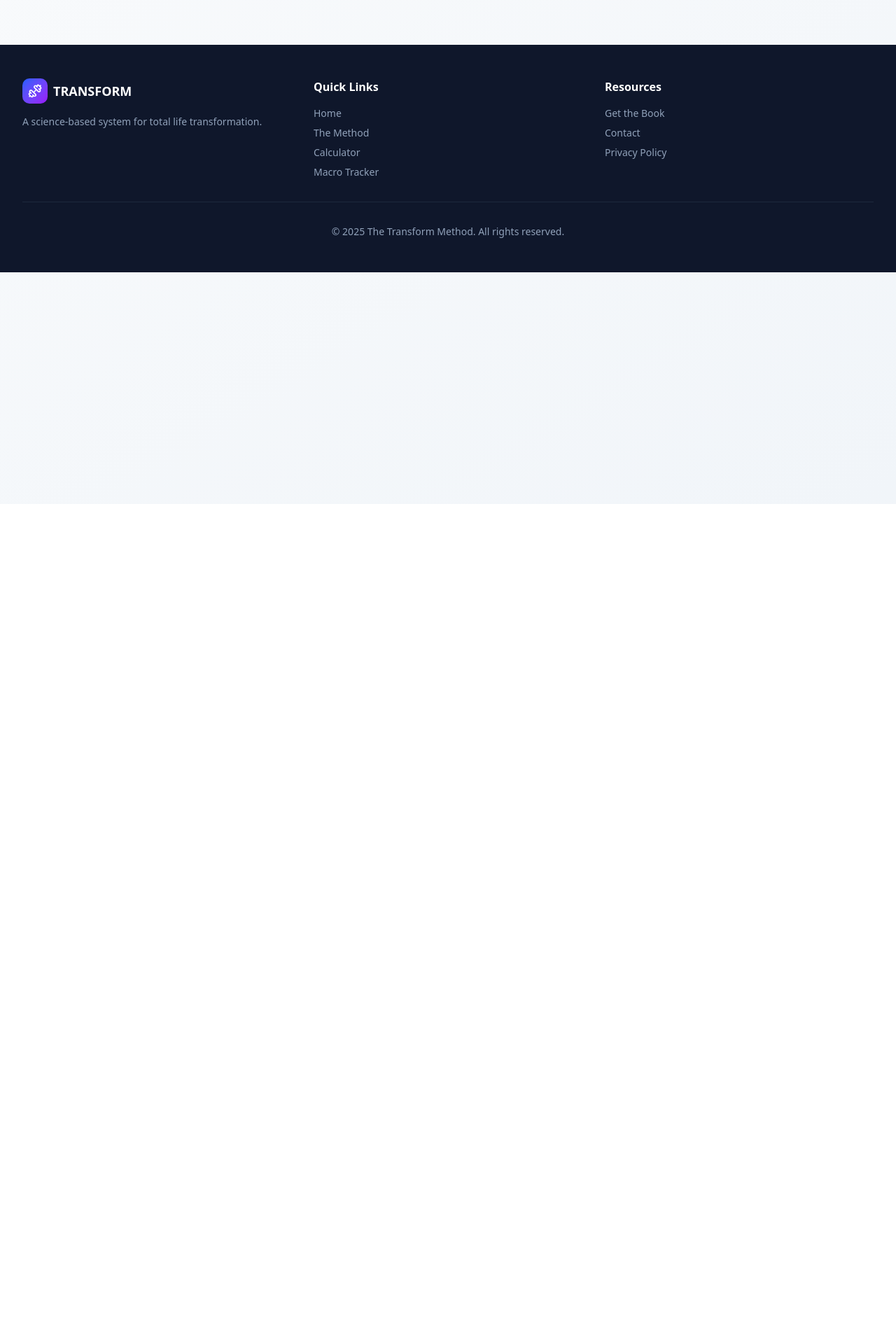
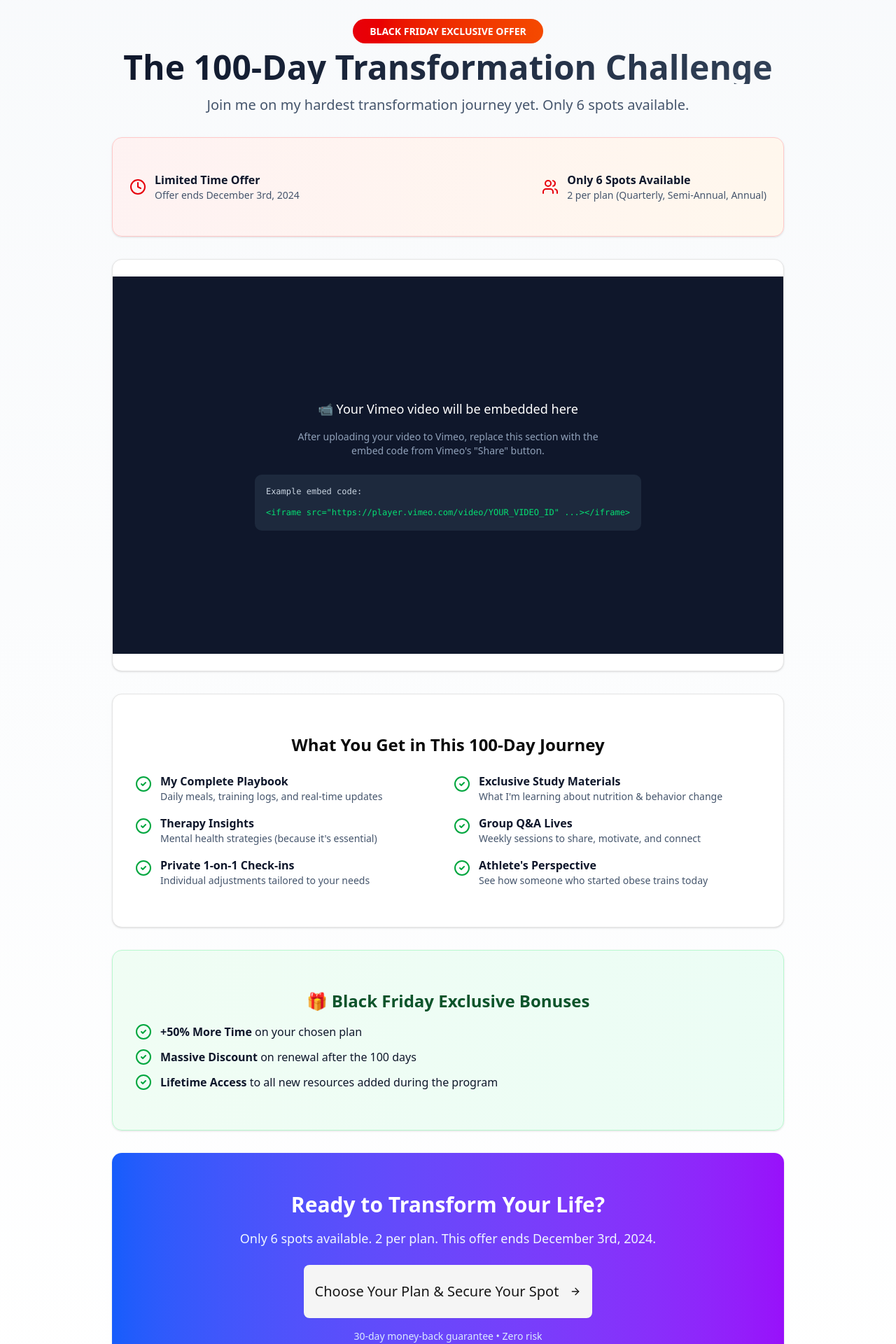
Before and after one commit to AdrianoDRJB/Transform-method, a React (Vite) app: page /offer in a window 1280 px wide. Shown: the part 80-2000 px from the top of the page at 70% size. Before the commit the page ends 800 px from the top, so only its background shows below. Built offline with nearby package versions, Linux system fonts and the light colour scheme.

Commit message:
Add Black Friday Offer page with VSL placeholder and strong CTAs

```diff
--- a/src/App.jsx
+++ b/src/App.jsx
@@ -9,6 +9,7 @@ import CalorieCalculator from './components/CalorieCalculator'
 import EbooksPage from './components/EbooksPage'
 import PlansPage from './components/PlansPage'
 import SuccessPage from './components/SuccessPage'
+import BlackFridayOffer from './components/BlackFridayOffer'
 import './App.css'
 
 function App() {
@@ -123,6 +124,7 @@ function App() {
           <Route path="/ebooks" element={<EbooksPage />} />
           <Route path="/plans" element={<PlansPage />} />
           <Route path="/success" element={<SuccessPage />} />
+          <Route path="/offer" element={<BlackFridayOffer />} />
         </Routes>
 
         {/* Footer */}
--- /dev/null
+++ b/src/components/BlackFridayOffer.jsx
@@ -0,0 +1,181 @@
+import { useState } from 'react'
+import { Link } from 'react-router-dom'
+import { Button } from '@/components/ui/button.jsx'
+import { Card, CardContent } from '@/components/ui/card.jsx'
+import { CheckCircle2, Clock, Users, ArrowRight } from 'lucide-react'
+
+function BlackFridayOffer() {
+  return (
+    <div className="min-h-screen bg-gradient-to-b from-slate-50 to-white dark:from-slate-900 dark:to-slate-800">
+      <div className="max-w-5xl mx-auto px-4 sm:px-6 lg:px-8 py-12">
+
+        {/* Header */}
+        <div className="text-center mb-8">
+          <div className="inline-block mb-4">
+            <span className="bg-gradient-to-r from-red-600 to-orange-600 text-white px-6 py-2 rounded-full text-sm font-bold animate-pulse">
+              BLACK FRIDAY EXCLUSIVE OFFER
+            </span>
+          </div>
+          <h1 className="text-4xl md:text-5xl font-bold mb-4 bg-gradient-to-r from-slate-900 to-slate-700 dark:from-white dark:to-slate-300 bg-clip-text text-transparent">
+            The 100-Day Transformation Challenge
+          </h1>
+          <p className="text-xl text-slate-600 dark:text-slate-400 max-w-3xl mx-auto">
+            Join me on my hardest transformation journey yet. Only 6 spots available.
+          </p>
+        </div>
+
+        {/* Urgency Bar */}
+        <Card className="bg-gradient-to-r from-red-50 to-orange-50 dark:from-red-900/20 dark:to-orange-900/20 border-red-200 dark:border-red-800 mb-8">
+          <CardContent className="p-6">
+            <div className="flex flex-col md:flex-row items-center justify-between gap-4">
+              <div className="flex items-center gap-3">
+                <Clock className="h-6 w-6 text-red-600" />
+                <div>
+                  <p className="font-bold text-slate-900 dark:text-white">Limited Time Offer</p>
+                  <p className="text-sm text-slate-600 dark:text-slate-400">Offer ends December 3rd, 2024</p>
+                </div>
+              </div>
+              <div className="flex items-center gap-3">
+                <Users className="h-6 w-6 text-red-600" />
+                <div>
+                  <p className="font-bold text-slate-900 dark:text-white">Only 6 Spots Available</p>
+                  <p className="text-sm text-slate-600 dark:text-slate-400">2 per plan (Quarterly, Semi-Annual, Annual)</p>
+                </div>
+              </div>
+            </div>
+          </CardContent>
+        </Card>
+
+        {/* Video Section */}
+        <Card className="mb-8 overflow-hidden">
+          <CardContent className="p-0">
+            {/* Placeholder for Vimeo Video */}
+            <div className="relative bg-slate-900 aspect-video flex items-center justify-center">
+              <div className="text-center p-8">
+                <p className="text-white text-lg mb-4">
+                  📹 Your Vimeo video will be embedded here
+                </p>
+                <p className="text-slate-400 text-sm max-w-md mx-auto">
+                  After uploading your video to Vimeo, replace this section with the embed code from Vimeo's "Share" button.
+                </p>
+                <div className="mt-6 p-4 bg-slate-800 rounded-lg text-left max-w-xl mx-auto">
+                  <p className="text-xs text-slate-300 font-mono mb-2">Example embed code:</p>
+                  <code className="text-xs text-green-400">
+                    &lt;iframe src="https://player.vimeo.com/video/YOUR_VIDEO_ID" ...&gt;&lt;/iframe&gt;
+                  </code>
+                </div>
+              </div>
+            </div>
+          </CardContent>
+        </Card>
+
+        {/* What You Get Section */}
+        <Card className="mb-8">
+          <CardContent className="p-8">
+            <h2 className="text-2xl font-bold mb-6 text-center">What You Get in This 100-Day Journey</h2>
+            <div className="grid grid-cols-1 md:grid-cols-2 gap-4">
+              <div className="flex items-start gap-3">
+                <CheckCircle2 className="h-6 w-6 text-green-600 flex-shrink-0 mt-1" />
+                <div>
+                  <p className="font-semibold text-slate-900 dark:text-white">My Complete Playbook</p>
+                  <p className="text-sm text-slate-600 dark:text-slate-400">Daily meals, training logs, and real-time updates</p>
+                </div>
+              </div>
+              <div className="flex items-start gap-3">
+                <CheckCircle2 className="h-6 w-6 text-green-600 flex-shrink-0 mt-1" />
+                <div>
+                  <p className="font-semibold text-slate-900 dark:text-white">Exclusive Study Materials</p>
+                  <p className="text-sm text-slate-600 dark:text-slate-400">What I'm learning about nutrition & behavior change</p>
+                </div>
+              </div>
+              <div className="flex items-start gap-3">
+                <CheckCircle2 className="h-6 w-6 text-green-600 flex-shrink-0 mt-1" />
+                <div>
+                  <p className="font-semibold text-slate-900 dark:text-white">Therapy Insights</p>
+                  <p className="text-sm text-slate-600 dark:text-slate-400">Mental health strategies (because it's essential)</p>
+                </div>
+              </div>
+              <div className="flex items-start gap-3">
+                <CheckCircle2 className="h-6 w-6 text-green-600 flex-shrink-0 mt-1" />
+                <div>
+                  <p className="font-semibold text-slate-900 dark:text-white">Group Q&A Lives</p>
+                  <p className="text-sm text-slate-600 dark:text-slate-400">Weekly sessions to share, motivate, and connect</p>
+                </div>
+              </div>
+              <div className="flex items-start gap-3">
+                <CheckCircle2 className="h-6 w-6 text-green-600 flex-shrink-0 mt-1" />
+                <div>
+                  <p className="font-semibold text-slate-900 dark:text-white">Private 1-on-1 Check-ins</p>
+                  <p className="text-sm text-slate-600 dark:text-slate-400">Individual adjustments tailored to your needs</p>
+                </div>
+              </div>
+              <div className="flex items-start gap-3">
+                <CheckCircle2 className="h-6 w-6 text-green-600 flex-shrink-0 mt-1" />
+                <div>
+                  <p className="font-semibold text-slate-900 dark:text-white">Athlete's Perspective</p>
+                  <p className="text-sm text-slate-600 dark:text-slate-400">See how someone who started obese trains today</p>
+                </div>
+              </div>
+            </div>
+          </CardContent>
+        </Card>
+
+        {/* Black Friday Bonus Section */}
+        <Card className="bg-gradient-to-r from-green-50 to-emerald-50 dark:from-green-900/20 dark:to-emerald-900/20 border-green-200 dark:border-green-800 mb-8">
+          <CardContent className="p-8">
+            <h2 className="text-2xl font-bold mb-4 text-center text-green-900 dark:text-green-100">
+              🎁 Black Friday Exclusive Bonuses
+            </h2>
+            <div className="space-y-3">
+              <div className="flex items-center gap-3">
+                <CheckCircle2 className="h-6 w-6 text-green-600 flex-shrink-0" />
+                <p className="text-slate-900 dark:text-white font-medium">
+                  <strong>+50% More Time</strong> on your chosen plan
+                </p>
+              </div>
+              <div className="flex items-center gap-3">
+                <CheckCircle2 className="h-6 w-6 text-green-600 flex-shrink-0" />
+                <p className="text-slate-900 dark:text-white font-medium">
+                  <strong>Massive Discount</strong> on renewal after the 100 days
+                </p>
+              </div>
+              <div className="flex items-center gap-3">
+                <CheckCircle2 className="h-6 w-6 text-green-600 flex-shrink-0" />
+                <p className="text-slate-900 dark:text-white font-medium">
+                  <strong>Lifetime Access</strong> to all new resources added during the program
+                </p>
+              </div>
+            </div>
+          </CardContent>
+        </Card>
+
+        {/* CTA Section */}
+        <div className="text-center">
+          <Card className="bg-gradient-to-r from-blue-600 to-purple-600 text-white border-0 mb-6">
+            <CardContent className="p-8">
+              <h2 className="text-3xl font-bold mb-4">Ready to Transform Your Life?</h2>
+              <p className="text-blue-50 text-lg mb-6 max-w-2xl mx-auto">
+                Only 6 spots available. 2 per plan. This offer ends December 3rd, 2024.
+              </p>
+              <Link to="/plans">
+                <Button size="lg" variant="secondary" className="text-xl px-12 py-6 h-auto">
+                  Choose Your Plan & Secure Your Spot <ArrowRight className="ml-2 h-6 w-6" />
+                </Button>
+              </Link>
+              <p className="text-blue-100 text-sm mt-4">
+                30-day money-back guarantee • Zero risk
+              </p>
+            </CardContent>
+          </Card>
+
+          <p className="text-slate-600 dark:text-slate-400 text-sm">
+            Questions? <a href="mailto:contact@transformmethod.com" className="text-blue-600 hover:underline">Email me</a> or DM me on Instagram
+          </p>
+        </div>
+
+      </div>
+    </div>
+  )
+}
+
+export default BlackFridayOffer
```
